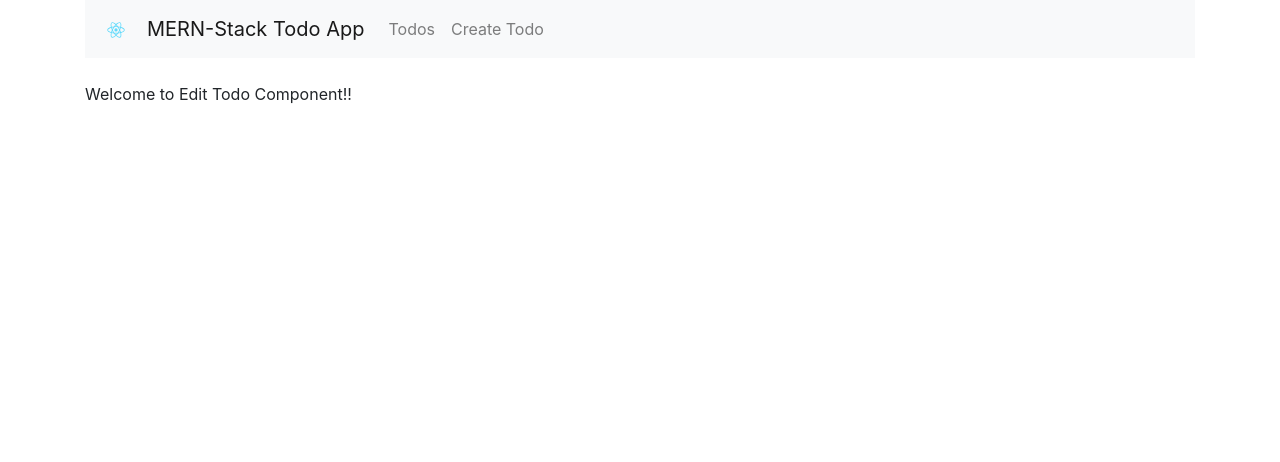
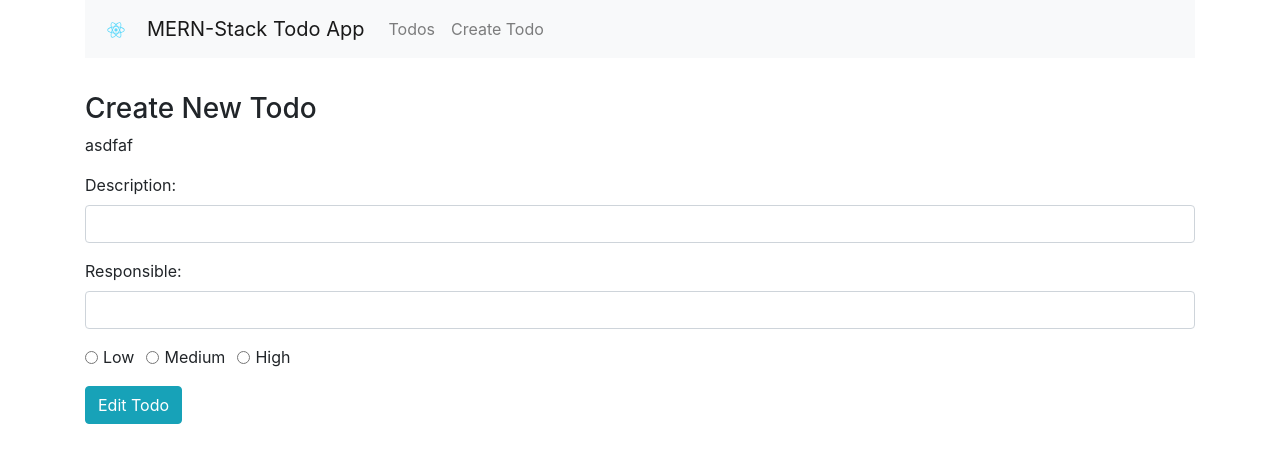
Before and after one commit to pablo384/MERN-CRUD, a React (Create React App) app: page /edit/1 in a window 1280 px wide. Shown: the top 462 px of the page. Built offline with nearby package versions, Linux system fonts and the light colour scheme; no server answers.

Commit message:
🍬 Edit Component ready

```diff
--- a/src/components/edit-todo.component.js
+++ b/src/components/edit-todo.component.js
@@ -1,10 +1,146 @@
 import React, { Component } from 'react';
+import axios from 'axios';
 
 export default class EditTodo extends Component {
+    constructor (props) {
+        super(props);
+
+        this.onChangeTodoDescription = this.onChangeTodoDescription.bind(this);
+        this.onChangeTodoResponsible = this.onChangeTodoResponsible.bind(this);
+        this.onChangeTodoPriority = this.onChangeTodoPriority.bind(this);
+        this.onSubmit = this.onSubmit.bind(this);
+
+        console.log('params: ', this.props.match.params.id);
+
+        this.state = {
+            todo_description: '',
+            todo_responsible: '',
+            todo_priority: '',
+            todo_completed: false
+        }
+    }
+
+    componentDidMount() {
+        axios.get('http://localhost:4000/todos/' + this.props.match.params.id)
+            .then(response => {
+                console.log('respuesta: ', response.data);
+
+                this.setState(response.data);
+            })
+            .catch(function (error) {
+                console.log(error);
+            })
+    }
+
+    onChangeTodoDescription(e) {
+        this.setState({
+            todo_description: e.target.value
+        });
+    }
+
+    onChangeTodoResponsible(e) {
+        this.setState({
+            todo_responsible: e.target.value
+        });
+    }
+
+    onChangeTodoPriority(e) {
+        this.setState({
+            todo_priority: e.target.value
+        });
+    }
+
+    onSubmit(e) {
+        e.preventDefault();
+
+        console.log(`Form submitted:`);
+        console.log(`Todo Description: ${this.state.todo_description}`);
+        console.log(`Todo Responsible: ${this.state.todo_responsible}`);
+        console.log(`Todo Priority: ${this.state.todo_priority}`);
+
+        const newTodo = {
+            todo_description: this.state.todo_description,
+            todo_responsible: this.state.todo_responsible,
+            todo_priority: this.state.todo_priority,
+            todo_completed: this.state.todo_completed
+        };
+
+        axios.post('http://localhost:4000/todos/update/' + this.state._id, newTodo)
+            .then(res => {
+                console.log(res.data)
+                this.props.history.push("/");
+            });
+        this.setState({
+            todo_description: '',
+            todo_responsible: '',
+            todo_priority: '',
+            todo_completed: false
+        })
+    }
+
     render() {
         return (
-            <div>
-                <p>Welcome to Edit Todo Component!!</p>
+            <div style={{ marginTop: 10 }}>
+                <h3>Create New Todo</h3>
+                <p >asdfaf </p>
+                <form onSubmit={this.onSubmit}>
+                    <div className="form-group">
+                        <label>Description: </label>
+                        <input type="text"
+                            className="form-control"
+                            value={this.state.todo_description}
+                            onChange={this.onChangeTodoDescription}
+                        />
+                    </div>
+                    <div className="form-group">
+                        <label>Responsible: </label>
+                        <input
+                            type="text"
+                            className="form-control"
+                            value={this.state.todo_responsible}
+                            onChange={this.onChangeTodoResponsible}
+                        />
+                    </div>
+                    <div className="form-group">
+                        <div className="form-check form-check-inline">
+                            <input className="form-check-input"
+                                type="radio"
+                                name="priorityOptions"
+                                id="priorityLow"
+                                value="Low"
+                                checked={this.state.todo_priority === 'Low'}
+                                onChange={this.onChangeTodoPriority}
+                            />
+                            <label className="form-check-label">Low</label>
+                        </div>
+                        <div className="form-check form-check-inline">
+                            <input className="form-check-input"
+                                type="radio"
+                                name="priorityOptions"
+                                id="priorityMedium"
+                                value="Medium"
+                                checked={this.state.todo_priority === 'Medium'}
+                                onChange={this.onChangeTodoPriority}
+                            />
+                            <label className="form-check-label">Medium</label>
+                        </div>
+                        <div className="form-check form-check-inline">
+                            <input className="form-check-input"
+                                type="radio"
+                                name="priorityOptions"
+                                id="priorityHigh"
+                                value="High"
+                                checked={this.state.todo_priority === 'High'}
+                                onChange={this.onChangeTodoPriority}
+                            />
+                            <label className="form-check-label">High</label>
+                        </div>
+                    </div>
+
+                    <div className="form-group">
+                        <input type="submit" value="Edit Todo" className="btn btn-info" />
+                    </div>
+                </form>
             </div>
         )
     }
```
